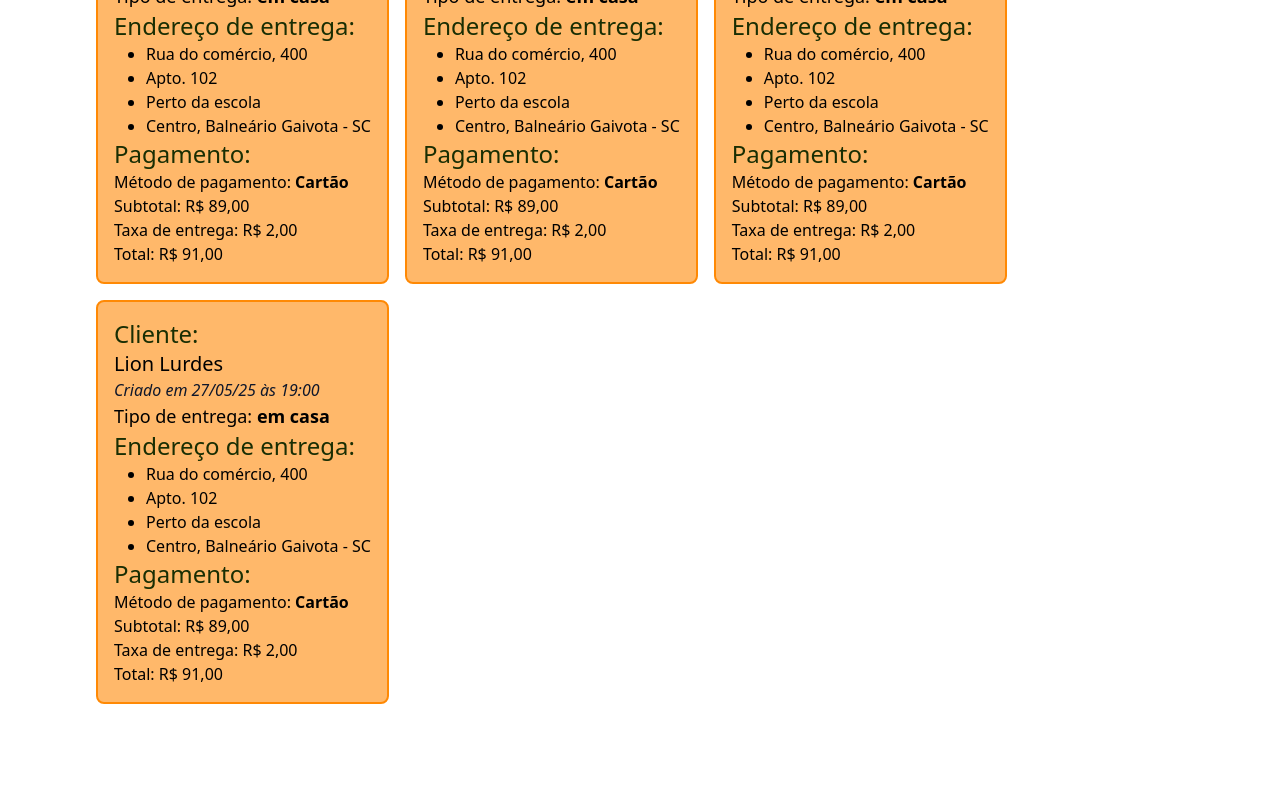
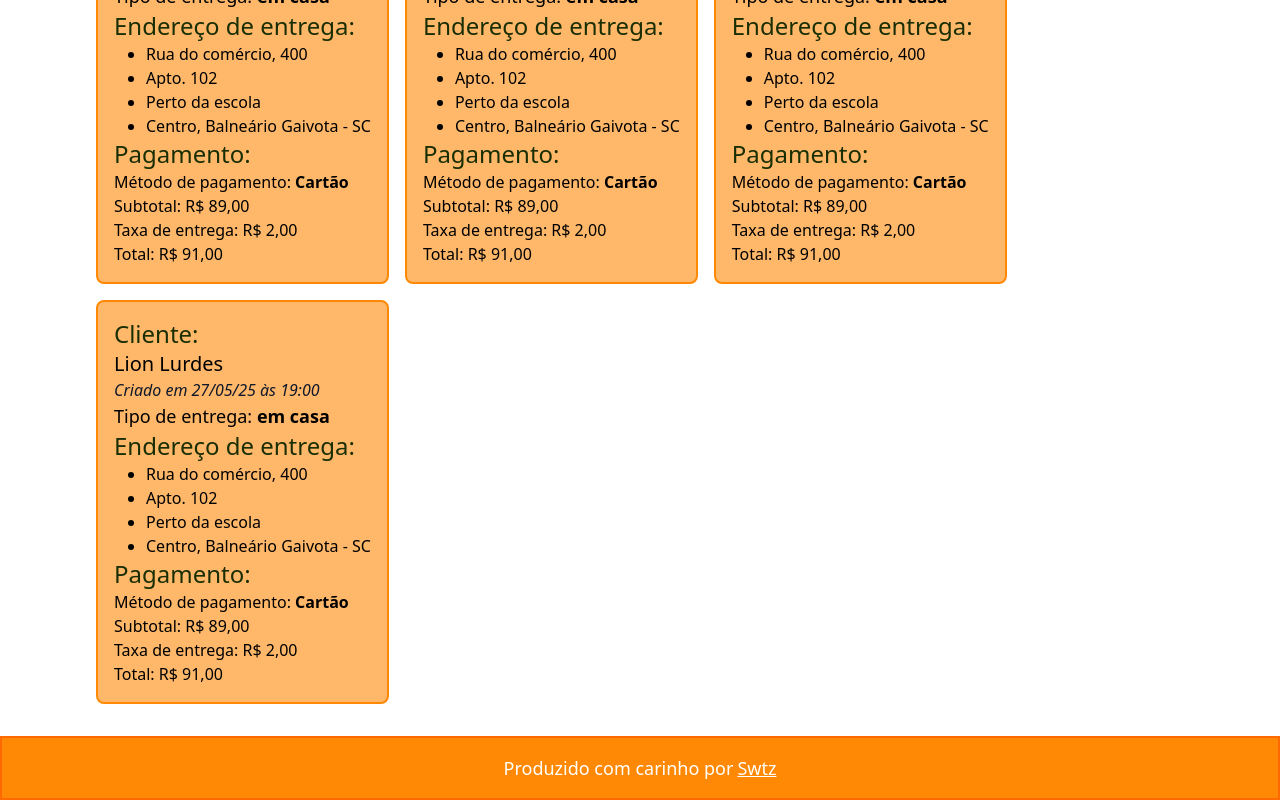
Before and after one commit to swtz/geladinha-delivery, a React (Vite) app: page / in a window 1280 px wide. Shown: the part 1128-1928 px from the top of the page. Before the commit the page ends 1864 px from the top, so only its background shows below. Built offline with nearby package versions, Linux system fonts and the light colour scheme.

Commit message:
Created the Footer component.

```diff
--- a/src/App.tsx
+++ b/src/App.tsx
@@ -6,6 +6,7 @@ import { Heading } from "./components/Heading";
 import { Menu } from "./components/Menu";
 
 import "./styles/global.css";
+import { Footer } from "./components/Footer";
 
 export default function App() {
   const [isActive, setIsActive] = useState(false);
@@ -28,6 +29,13 @@ export default function App() {
         <Container>
           <DeliveryCardList />
         </Container>
+
+        <Footer>
+          Produzido com carinho por
+          <a className="underline transition hover:text-blue-900" href="https://www.github.com/swtz" target="_blank">
+            Swtz
+          </a>
+        </Footer>
       </div>
     </>
   );
--- /dev/null
+++ b/src/components/Footer/index.tsx
@@ -0,0 +1,21 @@
+import clsx from "clsx";
+
+type FooterProps = {
+  children: React.ReactNode;
+};
+
+export function Footer({ children }: FooterProps) {
+  return (
+    <footer
+      className={clsx(
+        "flex justify-center items-center gap-1",
+        "text-lg",
+        "bg-orange-400 h-16 max-h-20",
+        "text-white",
+        "border-2 border-orange-500"
+      )}
+    >
+      {children}
+    </footer>
+  );
+}
```
